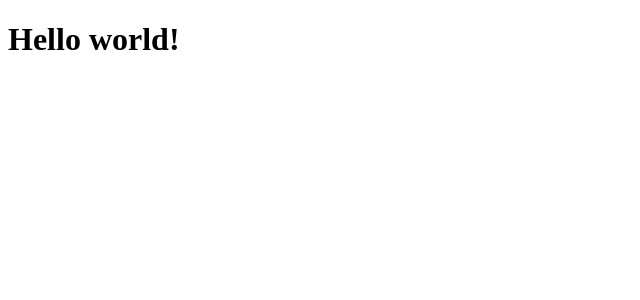
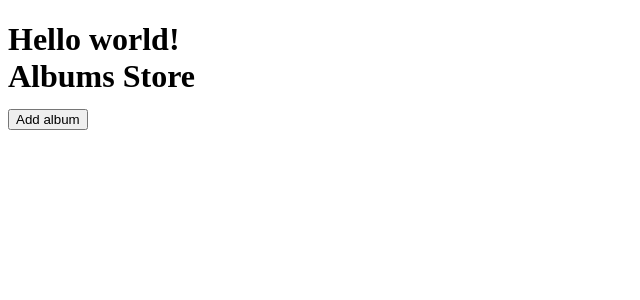
Before and after one commit to IgorPatro/FavMusicList, a Next.js app: page / in a window 1280 px wide. Shown: the top 300 px of the page, without its empty margins (0-640 px from the left). Built offline with nearby package versions, Linux system fonts and the light colour scheme.

Commit message:
Added zustand state manager

```diff
--- a/pages/index.tsx
+++ b/pages/index.tsx
@@ -1,7 +1,13 @@
 import * as React from "react"
+import Albums from "components/Albums"
 
 const Home = () => {
-  return <h1>Hello world!</h1>
+  return (
+    <h1>
+      Hello world!
+      <Albums />
+    </h1>
+  )
 }
 
 export default Home
--- /dev/null
+++ b/src/components/Albums.tsx
@@ -0,0 +1,35 @@
+import React from "react"
+import { useAlbumsStore } from "store/AlbumsStore"
+import shallow from "zustand/shallow"
+
+const Albums = () => {
+  const [albums, addAlbum, removeAlbum] = useAlbumsStore(
+    (state) => [state.albums, state.addAlbum, state.removeAlbum],
+    shallow
+  )
+
+  return (
+    <div>
+      Albums Store
+      <br />
+      {albums.map((album) => (
+        <div key={album.id} onClick={() => removeAlbum(album.id)}>
+          {album.title}
+        </div>
+      ))}
+      <button
+        onClick={() =>
+          addAlbum({
+            title: `album-${Math.random().toString(36).substring(3)}`,
+            id: Math.random().toString(36).substring(8),
+            image: "https://picsum.photos/200",
+          })
+        }
+      >
+        Add album
+      </button>
+    </div>
+  )
+}
+
+export default Albums
--- /dev/null
+++ b/src/store/AlbumStore.config.ts
@@ -0,0 +1,5 @@
+export interface Album {
+  id: string
+  title: string
+  image: string
+}
--- /dev/null
+++ b/src/store/AlbumsStore.ts
@@ -0,0 +1,26 @@
+import create from "zustand"
+import { persist } from "zustand/middleware"
+import { type Album } from "./AlbumStore.config"
+
+interface AlbumsState {
+  albums: Album[]
+  addAlbum: (album: Album) => void
+  removeAlbum: (albumId: string) => void
+}
+
+export const useAlbumsStore = create<AlbumsState>()(
+  persist(
+    (set, get) => ({
+      albums: [],
+      addAlbum: (album) =>
+        set((state) => ({ albums: [...state.albums, album] })),
+      removeAlbum: (albumId) =>
+        set((state) => ({
+          albums: state.albums.filter((album) => album.id !== albumId),
+        })),
+    }),
+    {
+      name: "albums-store",
+    }
+  )
+)
--- a/tsconfig.json
+++ b/tsconfig.json
@@ -13,7 +13,8 @@
     "resolveJsonModule": true,
     "isolatedModules": true,
     "jsx": "preserve",
-    "incremental": true
+    "incremental": true,
+    "baseUrl": "./src/"
   },
   "include": ["next-env.d.ts", "**/*.ts", "**/*.tsx"],
   "exclude": ["node_modules"]
```
